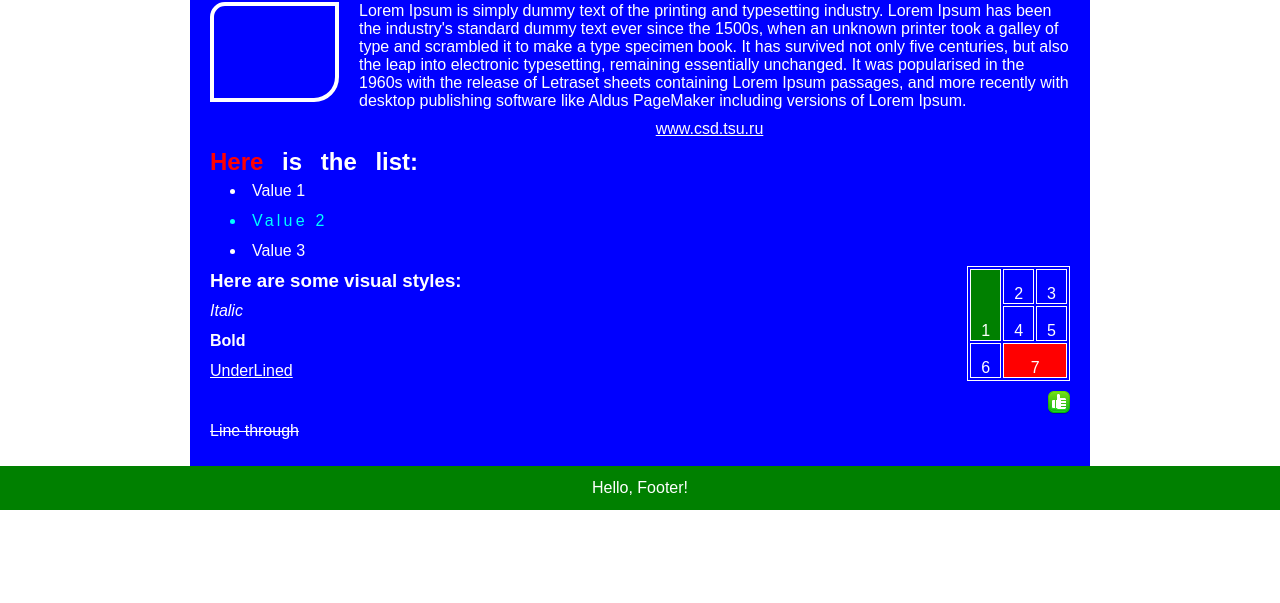
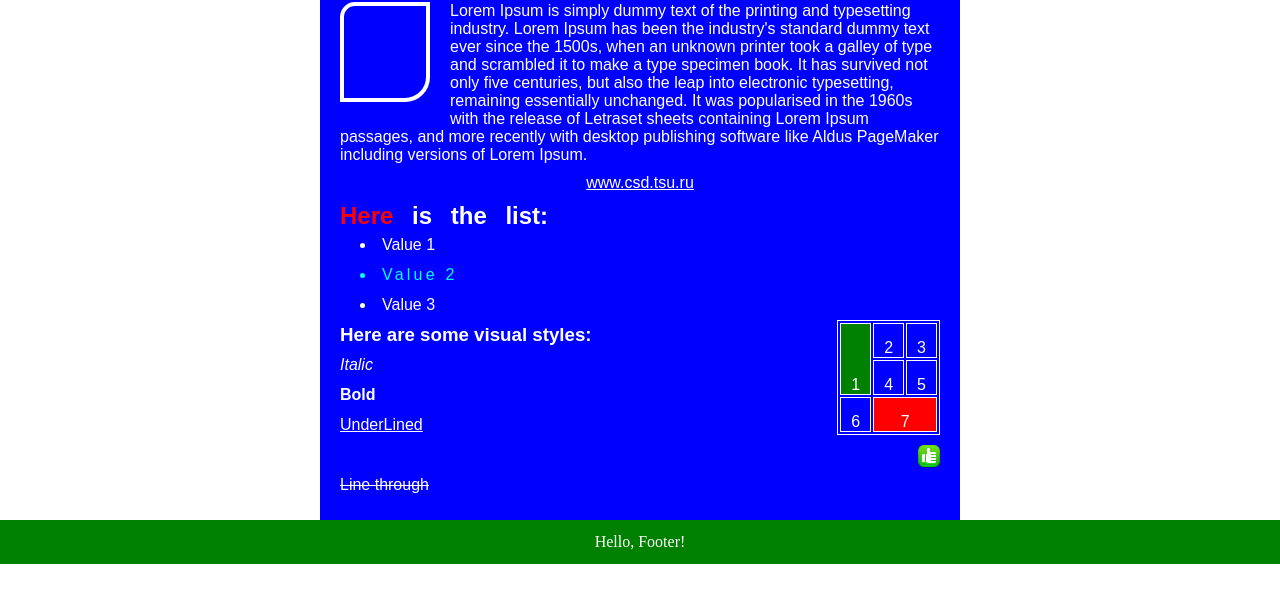
Before and after one commit to Danilkat/931901.katashev.danil.lab1, a plain HTML site: page index.html in a window 1280 px wide. Shown: the part 111-714 px from the top of the page. Drawn offline with Linux system fonts and the light colour scheme.

Commit message:
Исправление замечаний

```diff
--- a/index.css
+++ b/index.css
@@ -33,6 +33,9 @@ a:hover {
   font-family: monospace;
   font-size: 15px;
 }
+.footer {
+  font-family:'Times New Roman', Times, serif
+}
 .border_img {
   width: 15%;
   height: 100px;
@@ -54,8 +57,7 @@ h2 {
   text-decoration: line-through;
 }
 .content {
-  max-width: 900px;
-  min-width: 320px;
+  width: 50%;
   min-height: 400px;
   display: block;
   margin: 0 auto;
```
